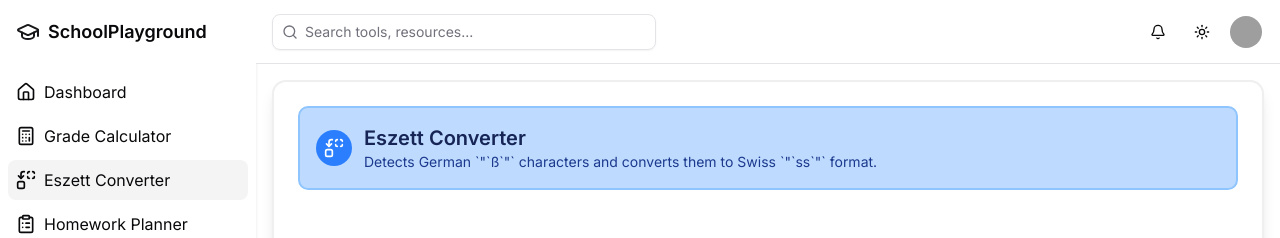
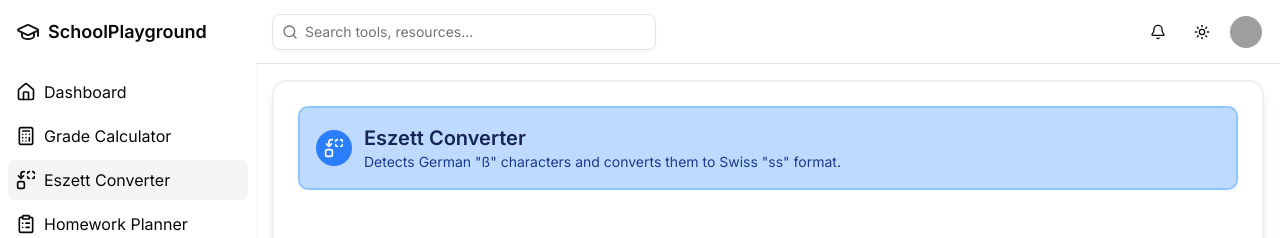
Before and after one commit to T3RNX/schoolPlayground, a Next.js app: page /eszett-converter in a window 1280 px wide. Shown: the top 238 px of the page. Built offline with nearby package versions, Linux system fonts and the light colour scheme; grey boxes are pictures that could not be loaded.

Commit message:
Update text in EszettConverter

```diff
--- a/src/components/eszettConverter/eszett-converter.tsx
+++ b/src/components/eszettConverter/eszett-converter.tsx
@@ -283,7 +283,7 @@ export function EszettConverter({
               <div>
                 <h2 className="text-xl font-semibold text-blue-950 dark:text-white">Eszett Converter</h2>
                 <p className="text-sm text-blue-900 dark:text-blue-100">
-                  Detects German `&quot;`ß`&quot;` characters and converts them to Swiss `&quot;`ss`&quot;` format.
+                  Detects German &#34;ß&#34; characters and converts them to Swiss &#34;ss&#34; format.
                 </p>
               </div>
             </div>
```
